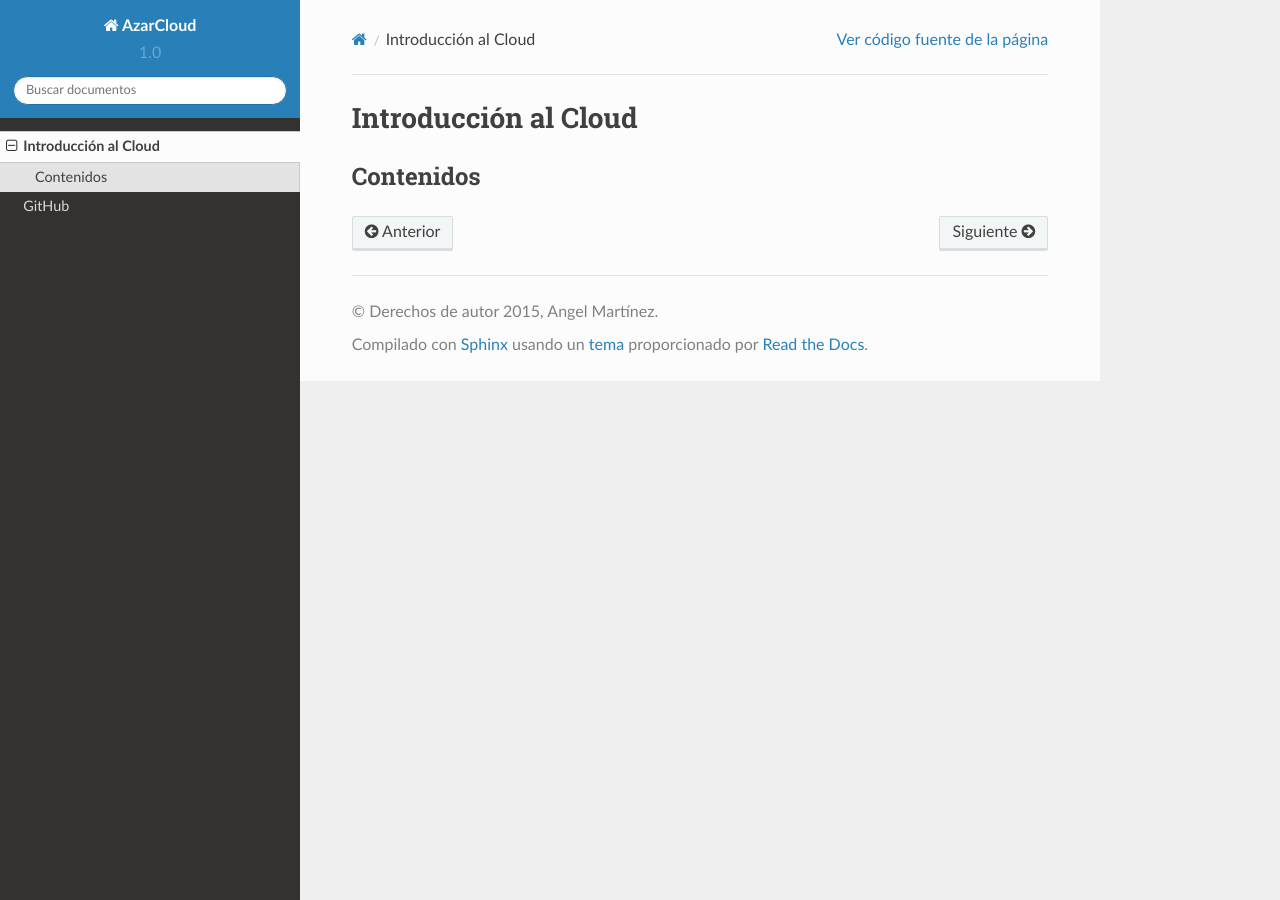
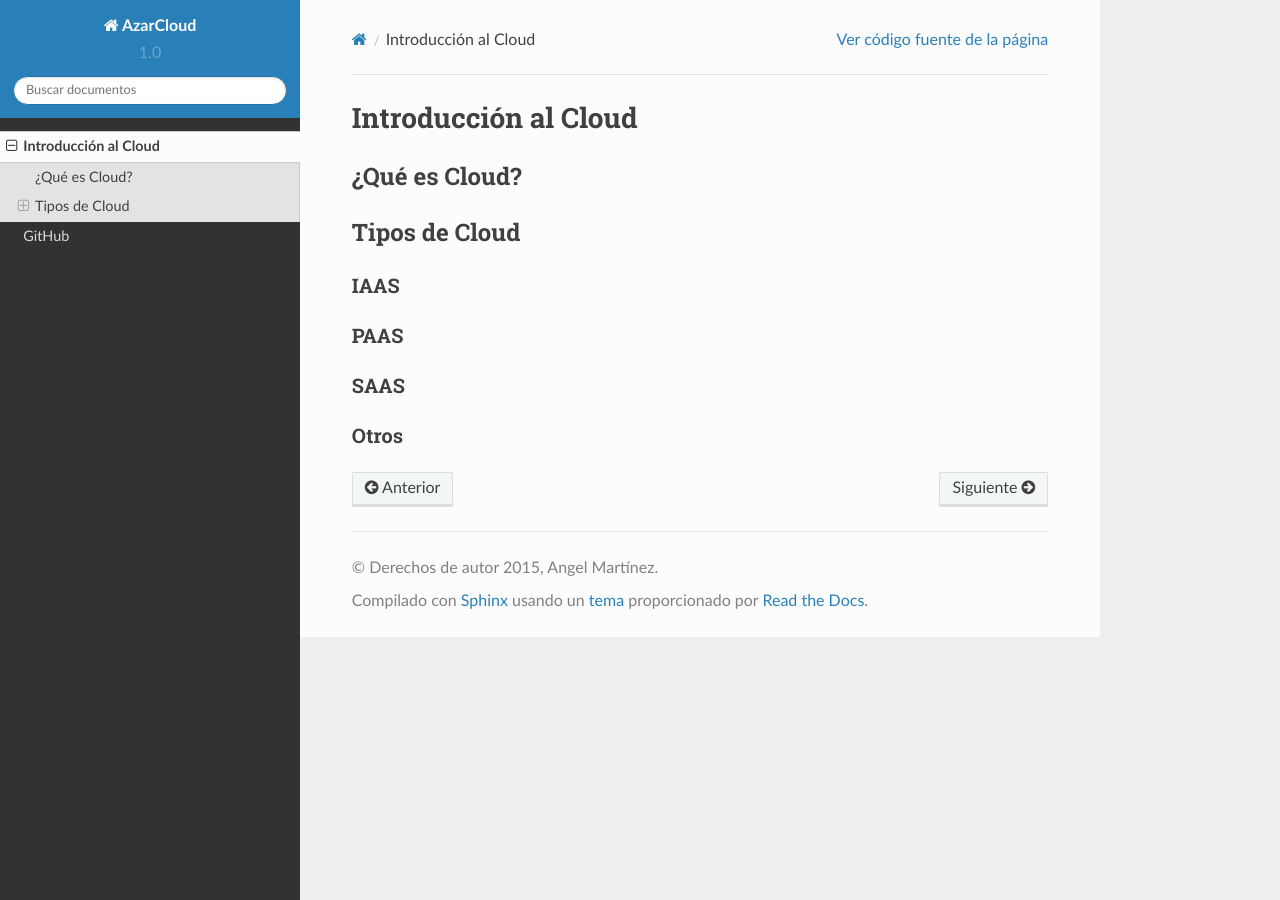
Before and after one commit to amcanadas/azarcloud, a Sphinx documentation site: the page built from source/intro.rst, in a window 1280 px wide. Built offline with Sphinx 7.4.7 and the Read the Docs theme 2.0.0, drawn with Linux system fonts in a browser that asks for light colours.

Commit message:
menu intro

```diff
--- a/source/index.rst
+++ b/source/index.rst
@@ -1,7 +1,4 @@
-.. CloudDoc documentation master file, created by
-   sphinx-quickstart on Thu May 21 17:23:51 2015.
-   You can adapt this file completely to your liking, but it should at least
-   contain the root `toctree` directive.
+.. AzarCloud documentation master file
 
 =========
 AzarCloud
--- a/source/intro.rst
+++ b/source/intro.rst
@@ -2,5 +2,20 @@
 Introducción al Cloud
 =====================
 
-Contenidos
-==========
+¿Qué es Cloud?
+==============
+
+Tipos de Cloud
+==============
+
+IAAS
+++++
+
+PAAS
+++++
+
+SAAS
+++++
+
+Otros
++++++
```
